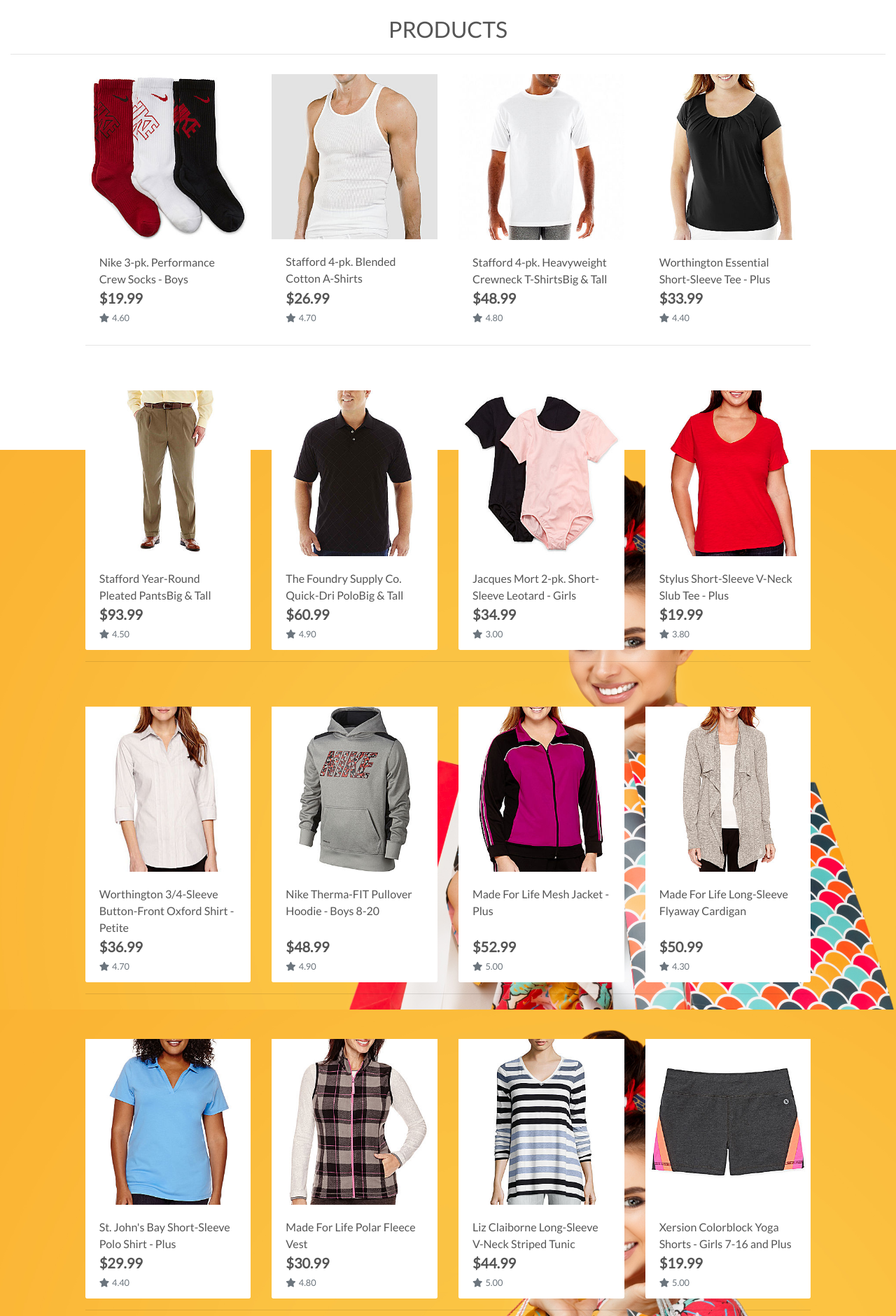
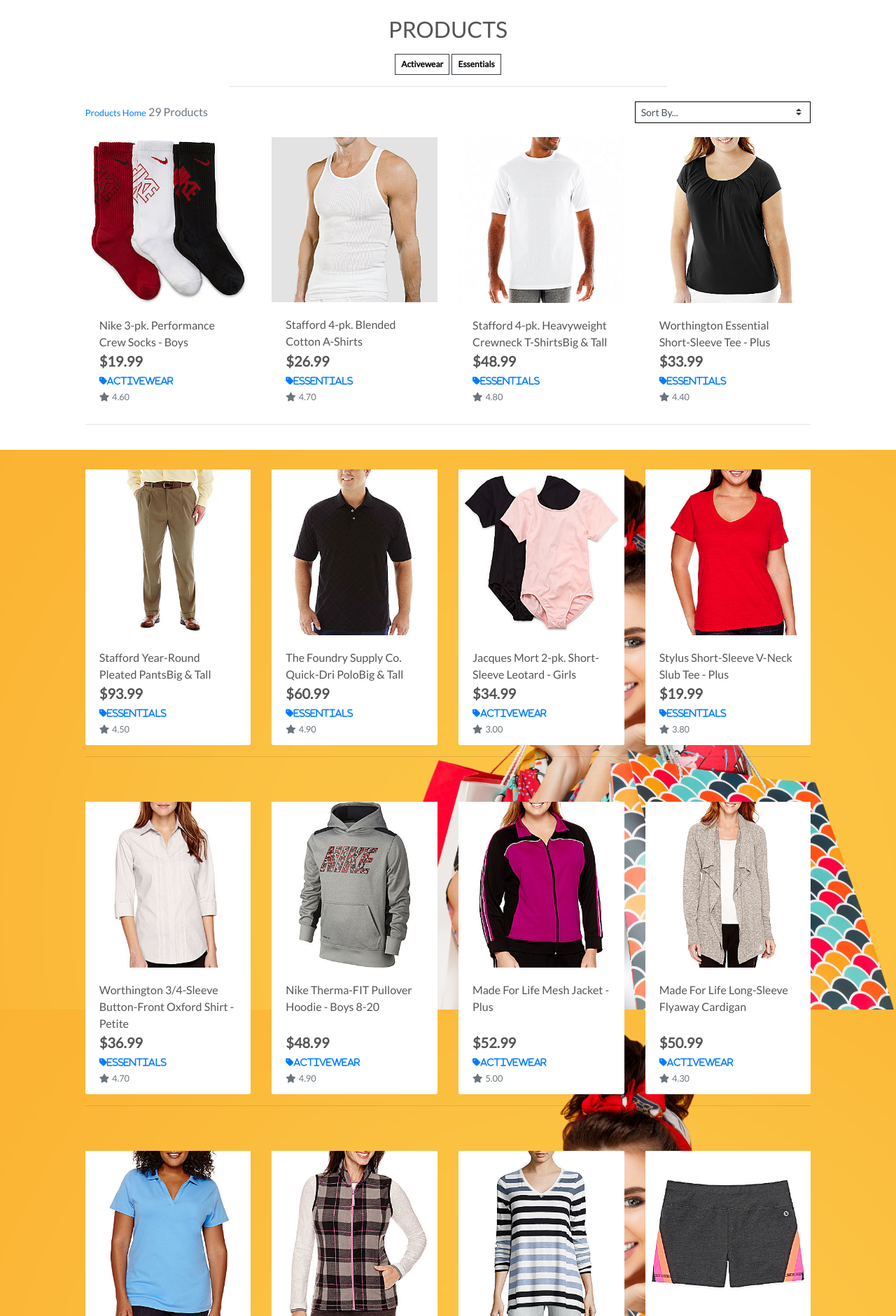
Before and after one commit to teppm/e-commerce-school-study, a Django app: a page that uses templates/includes/main-nav.html in a window 1280 px wide. Shown: the part 157-2038 px from the top of the page at 70% size. Run offline with Django 3.2, Linux system fonts and the light colour scheme; data comes from the database, SQL or seed files in the repository; some libraries are stand-ins or nearby versions.

Commit message:
sorting , filtering

```diff
--- a/products/templates/products/products.html
+++ b/products/templates/products/products.html
@@ -15,13 +15,42 @@
     <div class="container-fluid">
         <div class="row">
             <div class="col text-center mt-3">
-              <h2 class="logo-font">Products</h2>
-              <hr>
-            </div class="w-50 mb-1">
+                <h2 class="logo-font">Products</h2>
+                {% for cat in current_categories %}
+                    <a href="{% url 'products' %}?category={{ cat.name }}" class="category-badge text-decoration-none">
+                        <span class="p-2 mt-2 badge badge-white text-black rounded-0 border border-dark">{{ cat.friendly_name }}</span>
+                    </a>
+                {% endfor %}
+                <hr class="w-50 mb-1">
+            </div>
         </div>
         <div class="row">
             <div class="product-container col-10 offset-1">
-                <div class="row mt-1 mb-2"></div>
+                <div class="row mt-1 mb-2">
+                    <div class="col-12 col-md-6 my-auto order-md-last d-flex justify-content-center justify-content-md-end">
+                        <div class="sort-select-wrapper w-50">
+                            <select id="sort-selector" class="custom-select custom-select-sm rounded-0 border border-{% if current_sorting != 'None_None' %}info{% else %}black{% endif %}">
+                                <option value="reset" {% if current_sorting == 'None_None'%}selected{% endif %}>Sort By...</option>
+                                <option value="price_asc" {% if current_sorting == 'price_asc'%}selected{% endif %}>Price (low to high)</option>
+                                <option value="price_desc" {% if current_sorting == 'price_desc'%}selected{% endif %}>Price (hight to low)</option>
+                                <option value="rating_asc" {% if current_sorting == 'rating_asc'%}selected{% endif %}>Rating (low to high)</option>
+                                <option value="rating_desc" {% if current_sorting == 'rating_desc'%}selected{% endif %}>Rating (high to low)</option>
+                                <option value="name_asc" {% if current_sorting == 'name_asc'%}selected{% endif %}>Name (A to Z)</option>
+                                <option value="name_desc" {% if current_sorting == 'name_desc'%}selected{% endif %}>Name (Z to A)</option>
+                                <option value="category_asc" {% if current_sorting == 'category_asc'%}selected{% endif %}>Category (A to Z)</option>
+                                <option value="category_desc" {% if current_sorting == 'category_desc'%}selected{% endif %}>Category (Z to A)</option>
+                            </select>
+                        </div>
+                    </div>
+                    <div class="col-12 col-md-6 order-md-first">
+                        <p class="text-muted mt-3 text-center text-md-left">
+                            {% if search_term or current_categories or current_sorting != 'None_None' %}
+                            <span class="small"><a href="{% url 'products' %}">Products Home</a></span>
+                            {% endif %}
+                            {{ products|length }} Products{% if search_term %} found for <strong>"{{ search_term }}"</strong>{% endif %}
+                        </p>
+                    </div>
+                </div>
                 <div class="row">
                     {% for product in products %}
                     <div class="col-sm-6 col-md-6 col-lg-4 col-xl-3">
@@ -42,6 +71,13 @@
                                 <div class="row">
                                     <div class="col">
                                         <p class="lead mb-0 text-left font-weight-bold">${{ product.price }}</p>
+                                        {% if product.category %}
+                                        <p class="small mt-1 mb-0">
+                                            <a href="{% url 'products' %}?category={{ product.category.name }}"
+                                                <i class="fas fa-tag mr-1"></i>{{product.category.friendly_name}}
+                                            </a>
+                                        </p>
+                                        {% endif %}
                                         {% if product.rating %}
                                             <small class="text-muted"><i class="fas fa-star mr-1"></i>{{ product.rating }}</small>
                                         {% else%}
--- a/products/views.py
+++ b/products/views.py
@@ -11,8 +11,24 @@ def all_products(request):
     products = Product.objects.all() #return all products from database
     query = None #start with empty query so we dont get error on products page without a search term
     categories = None #starting with empty for same reason as above
+    sort = None #starting with empty for same reason as above
+    direction = None #starting with empty for same reason as above
 
     if request.GET: #if we receive a request.get from form
+        if 'sort' in request.GET:
+            sortkey = request.GET['sort']
+            sort = sortkey
+            if 'sortkey' == 'name':
+                sortkey = 'lower_name'
+                products = products.annotate(lower_name=Lower('name'))
+            if 'sortkey' == 'category':
+                sortkey = 'category__name'
+            if 'direction' in request.GET:
+                direction = request.GET['direction']
+                if direction == 'desc':
+                    sortkey = f'-{sortkey}'
+            products = products.order_by(sortkey)
+
         if 'category' in request.GET: #checking if category exists in request.get
             categories = request.GET['category'].split(',') # create variable with request.get content and split list from comma
             products = products.filter(category__name__in=categories) #And then use that list to filter the current query set of all products down to only products whose category name is in the list.
@@ -29,11 +45,13 @@ def all_products(request):
             products = products.filter(queries) #adding queries to the filter
 
 
+    current_sorting = f'{sort}_{direction}'
 
     context = { #make products available in template
         'products': products,
         'search_term': query, #search term is either the empty query or the request.get generated one
-        'current_categories': categories
+        'current_categories': categories,
+        'current_sorting' : current_sorting
     }
 
     return render(request, 'products/products.html', context) #context needed to add to database later on
--- a/static/css/base.css
+++ b/static/css/base.css
@@ -72,6 +72,11 @@ body {
     z-index: -1;
 }
 
+a.category-badge>span.badge:hover {
+    background: #212529 !important;
+    color: #fff !important;
+}
+
 
 /* -------------------------------- Media Queries */
 
--- a/templates/includes/main-nav.html
+++ b/templates/includes/main-nav.html
@@ -10,9 +10,9 @@
                 All Products
             </a>
             <div class="dropdown-menu border-0" aria-labelledby="all-products-link">
-                <a href="" class="dropdown-item">By Price</a>
-                <a href="" class="dropdown-item">By Rating</a>
-                <a href="" class="dropdown-item ">By Category</a>
+                <a href="{% url 'products' %}?sort=price&direction=asc" class="dropdown-item">By Price</a> <!--sort by price directions ascending-->
+                <a href="{% url 'products' %}?sort=rating&direction=desc" class="dropdown-item">By Rating</a><!--sort by rating directions descending-->
+                <a href="{% url 'products' %}?sort=category&direction=asc" class="dropdown-item ">By Category</a><!--sort by category directions ascending-->
                 <a href="{% url 'products' %}" class="dropdown-item">All Products</a>
             </div>
         </li>
```
Also changed, not shown: products/templates/products/product_details.html (+7 -0 lines).
